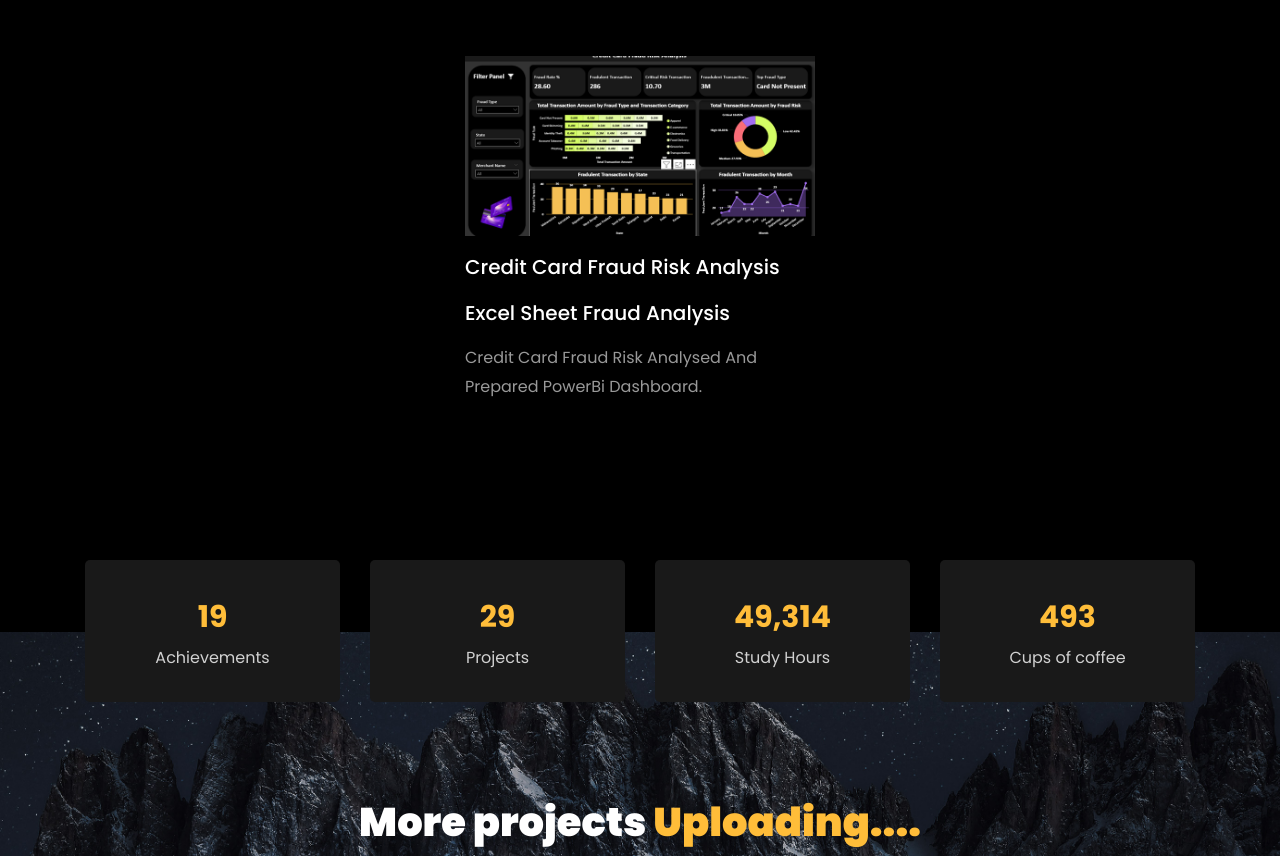
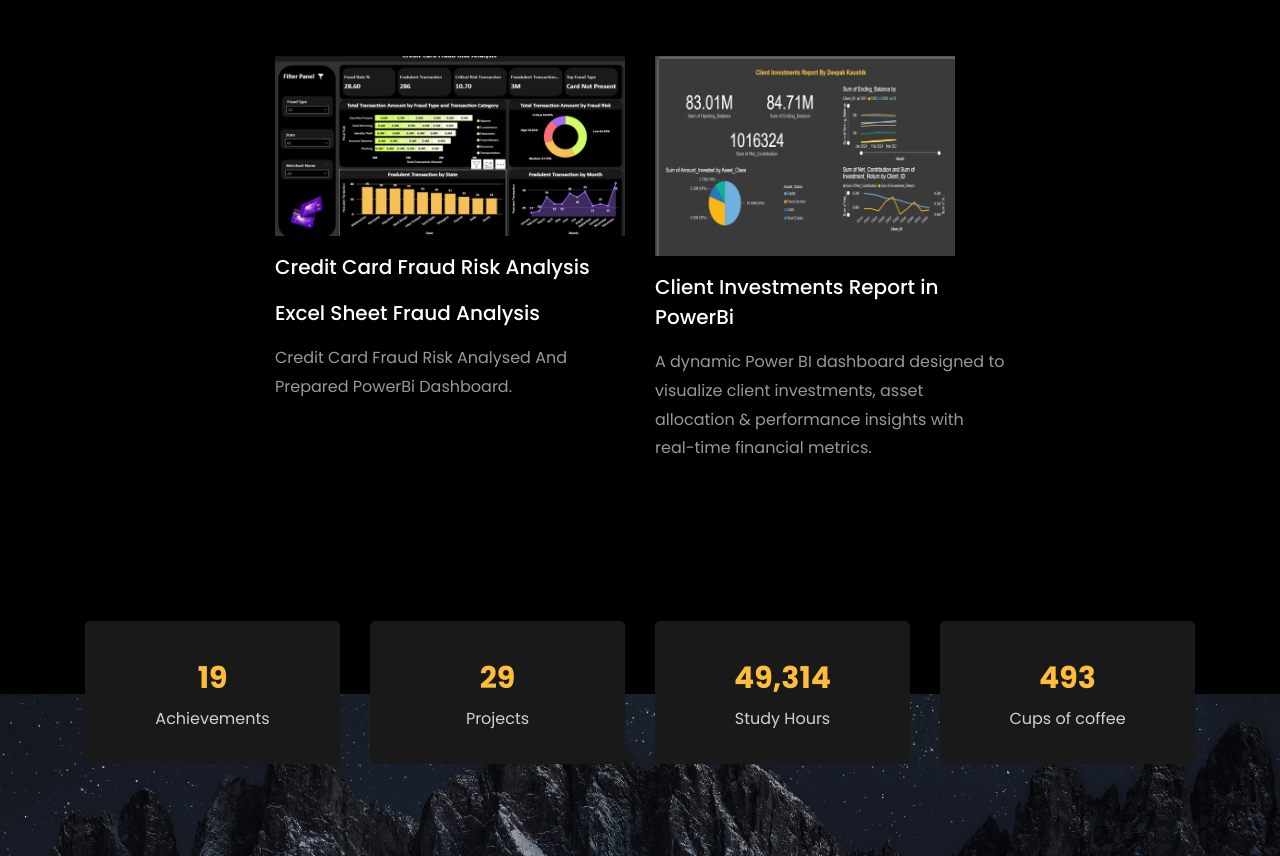
Before and after one commit to Depakkaushik/deepakkaushik.com, a plain HTML site: page index.html in a window 1280 px wide. Shown: the part 4691-5547 px from the top of the page. Drawn offline with Linux system fonts and the light colour scheme; files whose address does not match are found by name.

Commit message:
clientdashboard

```diff
--- a/index.html
+++ b/index.html
@@ -472,14 +472,13 @@
 				</div>
 			  </div>
 			</div>
-			<!-- <div class="col-md-4 d-flex ftco-animate">
+			<div class="col-md-4 d-flex ftco-animate">
 				<div class="blog-entry justify-content-end">
-				<a href="https://github.com/rishabhnmishra/customer_segmentation/blob/main/Customer_Segmentation-final.ipynb" class="block-20 zoom-effect" style="background-image: url('images/proj_5.jpg');">
-				</a>
+				<a href="https://drive.google.com/file/d/19ZasKIGYfr0dhf4q6FBO9wDAyXyYwLad/view?usp=sharing" style="background-image: url('images/clientdashboard.png');display: block;width:300px; height: 200px;background-size: cover ; background-position : center;"></a>
 				<div class="text mt-3 float-right d-block">
 
-				  <h3 class="heading"><a href="https://github.com/rishabhnmishra/customer_segmentation/blob/main/Customer_Segmentation-final.ipynb">Customer Segmentation using clustering model</a></h3>
-				  <p>Developed a ML model to give various recommendations of financial products &amp; services on target customer groups.</p> -->
+				  <h3 class="heading"><a href="https://drive.google.com/file/d/19ZasKIGYfr0dhf4q6FBO9wDAyXyYwLad/view?usp=sharing">Client Investments Report in PowerBi</a></h3>
+				  <p>A dynamic Power BI dashboard designed to visualize client investments, asset allocation &amp; performance insights with real-time financial metrics.</p>
 				</div>
 			  </div>
 			</div>
```
Also changed, not shown: images/clientdashboard.png (added).
